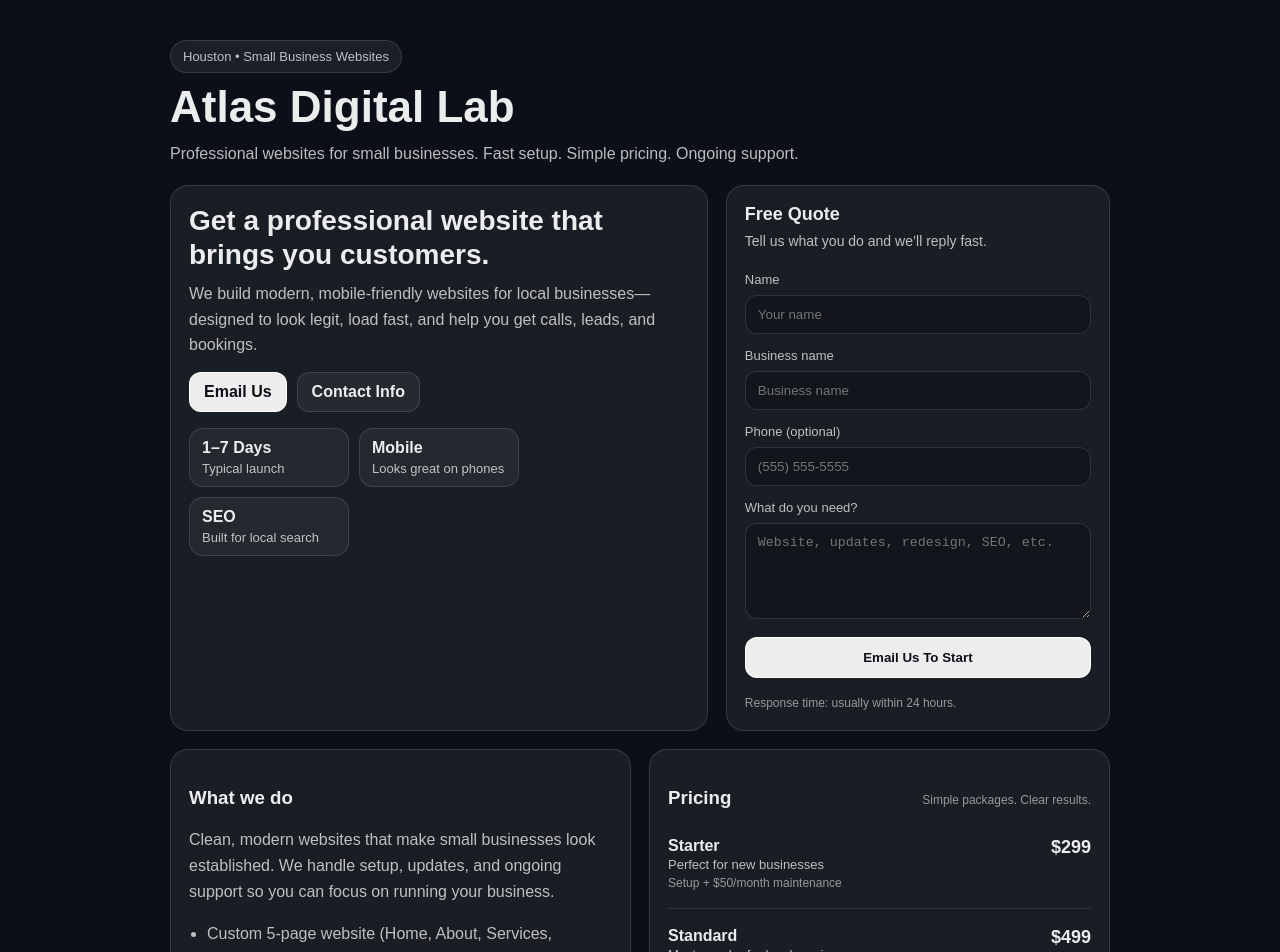
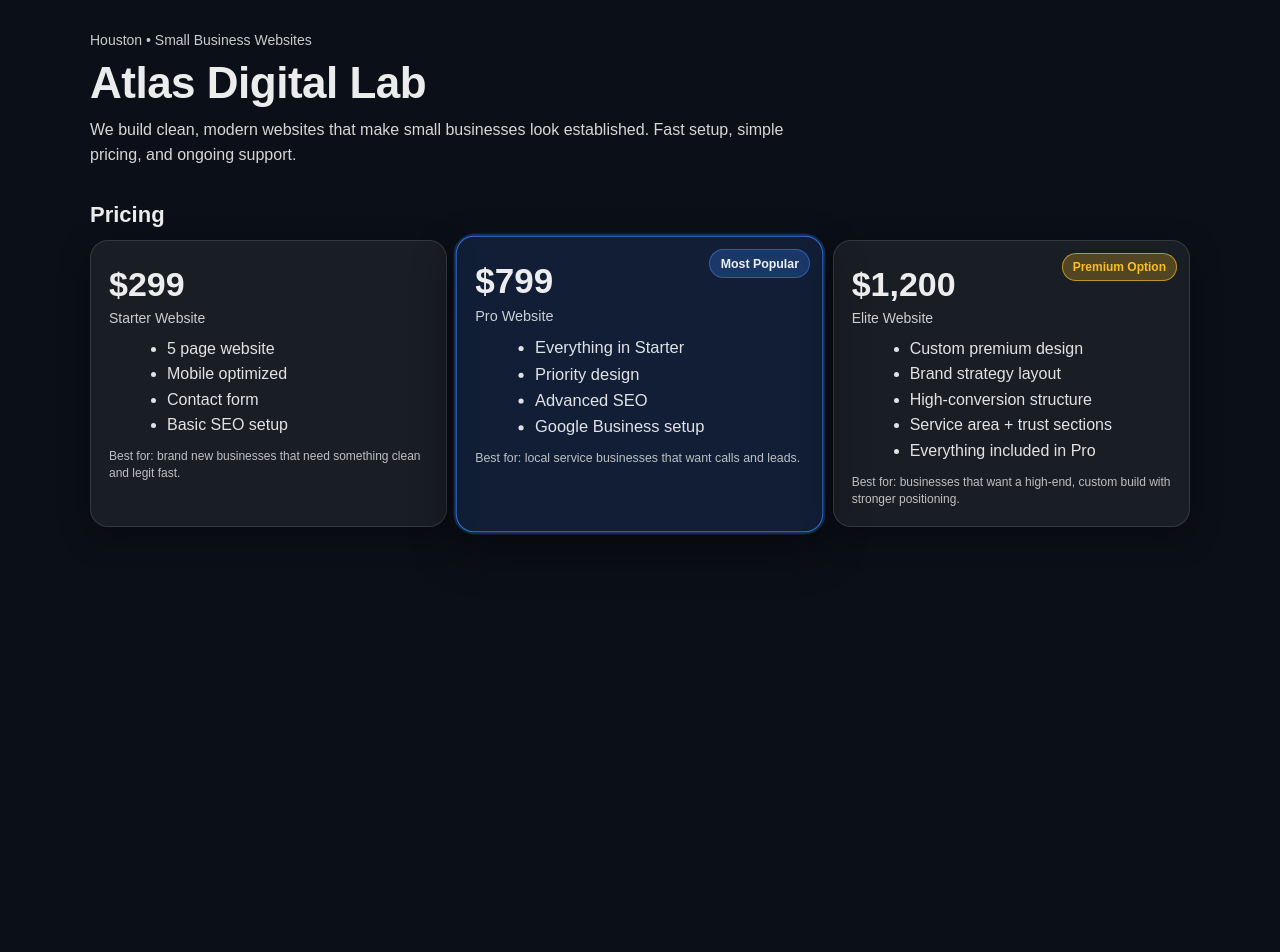
Before and after one commit to Paul4240/atlas-digital-lab, a Next.js app: page / in a window 1280 px wide. Shown: the top 952 px of the page. After the commit the page ends 800 px from the top, so only its background shows below. Built offline with nearby package versions, Linux system fonts and the light colour scheme.

Commit message:
Add Elite premium tier

```diff
--- a/app/page.tsx
+++ b/app/page.tsx
@@ -1,186 +1,226 @@
 "use client";
 
 export default function Home() {
+  const styles: { [key: string]: React.CSSProperties } = {
+    page: {
+      minHeight: "100vh",
+      background: "#0b0f17",
+      color: "rgba(255,255,255,0.92)",
+      fontFamily: "Arial, Helvetica, sans-serif",
+      padding: "32px 18px 60px",
+    },
+    container: {
+      maxWidth: "1100px",
+      margin: "0 auto",
+    },
+    topKicker: {
+      fontSize: "14px",
+      opacity: 0.85,
+      marginBottom: "10px",
+    },
+    h1: {
+      fontSize: "44px",
+      margin: "0 0 10px 0",
+      letterSpacing: "-0.5px",
+    },
+    sub: {
+      fontSize: "16px",
+      lineHeight: 1.55,
+      maxWidth: "720px",
+      opacity: 0.9,
+      marginBottom: "22px",
+    },
+    heroRow: {
+      display: "grid",
+      gridTemplateColumns: "1.1fr 0.9fr",
+      gap: "18px",
+      alignItems: "start",
+      marginTop: "18px",
+    },
+    card: {
+      background: "rgba(255,255,255,0.06)",
+      border: "1px solid rgba(255,255,255,0.12)",
+      borderRadius: "18px",
+      padding: "18px",
+      boxShadow: "0 10px 30px rgba(0,0,0,0.35)",
+    },
+    cardTitle: {
+      fontSize: "18px",
+      margin: "0 0 10px 0",
+    },
+    bullets: {
+      margin: "10px 0 0 18px",
+      lineHeight: 1.6,
+      opacity: 0.95,
+    },
+    buttonRow: {
+      display: "flex",
+      gap: "10px",
+      flexWrap: "wrap",
+      marginTop: "12px",
+    },
+    btn: {
+      display: "inline-block",
+      padding: "10px 14px",
+      borderRadius: "12px",
+      border: "1px solid rgba(255,255,255,0.18)",
+      background: "rgba(255,255,255,0.08)",
+      color: "rgba(255,255,255,0.92)",
+      textDecoration: "none",
+      fontWeight: 600,
+    },
+    btnPrimary: {
+      background: "rgba(59,130,246,0.28)",
+      border: "1px solid rgba(59,130,246,0.55)",
+    },
+    miniStats: {
+      display: "grid",
+      gridTemplateColumns: "repeat(3, 1fr)",
+      gap: "10px",
+      marginTop: "14px",
+    },
+    stat: {
+      background: "rgba(255,255,255,0.05)",
+      border: "1px solid rgba(255,255,255,0.10)",
+      borderRadius: "14px",
+      padding: "12px",
+      textAlign: "left" as const,
+    },
+    statTop: {
+      fontWeight: 800,
+      fontSize: "14px",
+      marginBottom: "4px",
+    },
+    statSub: {
+      fontSize: "12px",
+      opacity: 0.8,
+    },
+    sectionTitle: {
+      fontSize: "22px",
+      margin: "34px 0 12px 0",
+    },
+    pricingGrid: {
+      display: "grid",
+      gridTemplateColumns: "repeat(3, 1fr)",
+      gap: "14px",
+    },
+    priceCard: {
+      background: "rgba(255,255,255,0.06)",
+      border: "1px solid rgba(255,255,255,0.12)",
+      borderRadius: "18px",
+      padding: "18px",
+      boxShadow: "0 10px 30px rgba(0,0,0,0.35)",
+      position: "relative" as const,
+    },
+    highlight: {
+      border: "1px solid rgba(59,130,246,0.85)",
+      boxShadow:
+        "0 0 0 2px rgba(59,130,246,0.25), 0 18px 42px rgba(0,0,0,0.45)",
+      background: "rgba(59,130,246,0.14)",
+      transform: "scale(1.03)",
+    },
+    badge: {
+      position: "absolute" as const,
+      top: "12px",
+      right: "12px",
+      fontSize: "12px",
+      fontWeight: 800,
+      padding: "6px 10px",
+      borderRadius: "999px",
+      background: "rgba(59,130,246,0.25)",
+      border: "1px solid rgba(59,130,246,0.55)",
+    },
+    premiumBadge: {
+      position: "absolute" as const,
+      top: "12px",
+      right: "12px",
+      fontSize: "12px",
+      fontWeight: 800,
+      padding: "6px 10px",
+      borderRadius: "999px",
+      background: "rgba(251,191,36,0.25)",
+      border: "1px solid rgba(251,191,36,0.65)",
+      color: "#fbbf24",
+    },
+    price: {
+      fontSize: "34px",
+      fontWeight: 900,
+      margin: "6px 0 6px 0",
+    },
+    priceLabel: {
+      fontSize: "14px",
+      opacity: 0.85,
+      marginBottom: "10px",
+    },
+    fine: {
+      fontSize: "12px",
+      opacity: 0.78,
+      marginTop: "10px",
+      lineHeight: 1.45,
+    },
+  };
+
   return (
-    <main className="page">
-      <div className="container">
-        {/* Top */}
-        <header className="top">
-          <div className="pill">Houston • Small Business Websites</div>
+    <main style={styles.page}>
+      <div style={styles.container}>
+        <div style={styles.topKicker}>
+          Houston • Small Business Websites
+        </div>
+        <h1 style={styles.h1}>Atlas Digital Lab</h1>
+        <div style={styles.sub}>
+          We build clean, modern websites that make small businesses look
+          established. Fast setup, simple pricing, and ongoing support.
+        </div>
 
-          <h1 className="h1">Atlas Digital Lab</h1>
-          <p className="sub">
-            Professional websites for small businesses. Fast setup. Simple pricing. Ongoing
-            support.
-          </p>
-        </header>
+        <h2 style={styles.sectionTitle}>Pricing</h2>
 
-        {/* Hero */}
-        <section className="heroGrid">
-          <div className="card heroLeft">
-            <h2 className="heroTitle">Get a professional website that brings you customers.</h2>
-            <p className="heroText">
-              We build modern, mobile-friendly websites for local businesses—designed to look
-              legit, load fast, and help you get calls, leads, and bookings.
-            </p>
-
-            <div className="btnRow">
-              <a className="btnPrimary" href="mailto:hello@atlasdigitallab.com">
-                Email Us
-              </a>
-              <a className="btnGhost" href="#contact">
-                Contact Info
-              </a>
-            </div>
-
-            <div className="chipRow">
-              <div className="chip">
-                <div className="chipTitle">1–7 Days</div>
-                <div className="chipSub">Typical launch</div>
-              </div>
-
-              <div className="chip">
-                <div className="chipTitle">Mobile</div>
-                <div className="chipSub">Looks great on phones</div>
-              </div>
-
-              <div className="chip">
-                <div className="chipTitle">SEO</div>
-                <div className="chipSub">Built for local search</div>
-              </div>
+        <div style={styles.pricingGrid}>
+          <div style={styles.priceCard}>
+            <div style={styles.price}>$299</div>
+            <div style={styles.priceLabel}>Starter Website</div>
+            <ul style={styles.bullets}>
+              <li>5 page website</li>
+              <li>Mobile optimized</li>
+              <li>Contact form</li>
+              <li>Basic SEO setup</li>
+            </ul>
+            <div style={styles.fine}>
+              Best for: brand new businesses that need something clean and legit fast.
             </div>
           </div>
 
-          <div className="card heroRight">
-            <h3 className="formTitle">Free Quote</h3>
-            <p className="formSub">Tell us what you do and we’ll reply fast.</p>
-
-            {/* Simple “mailto” form (no backend needed) */}
-            <form
-              className="form"
-              onSubmit={(e) => {
-                e.preventDefault();
-                const form = e.currentTarget;
-                const fd = new FormData(form);
-
-                const name = (fd.get("name") || "").toString();
-                const business = (fd.get("business") || "").toString();
-                const phone = (fd.get("phone") || "").toString();
-                const message = (fd.get("message") || "").toString();
-
-                const subject = encodeURIComponent(`Quote Request — ${business || "New Lead"}`);
-                const body = encodeURIComponent(
-                  `Name: ${name}\nBusiness: ${business}\nPhone: ${phone}\n\nWhat they need:\n${message}`
-                );
-
-                window.location.href = `mailto:hello@atlasdigitallab.com?subject=${subject}&body=${body}`;
-              }}
-            >
-              <label className="label">Name</label>
-              <input className="input" name="name" placeholder="Your name" />
-
-              <label className="label">Business name</label>
-              <input className="input" name="business" placeholder="Business name" />
-
-              <label className="label">Phone (optional)</label>
-              <input className="input" name="phone" placeholder="(555) 555-5555" />
-
-              <label className="label">What do you need?</label>
-              <textarea
-                className="textarea"
-                name="message"
-                placeholder="Website, updates, redesign, SEO, etc."
-              />
-
-              <button className="btnWide" type="submit">
-                Email Us To Start
-              </button>
-
-              <p className="microText">Response time: usually within 24 hours.</p>
-            </form>
-          </div>
-        </section>
-
-        {/* Lower grid */}
-        <section className="lowerGrid">
-          <div className="card">
-            <h3>What we do</h3>
-            <p className="muted">
-              Clean, modern websites that make small businesses look established. We handle
-              setup, updates, and ongoing support so you can focus on running your business.
-            </p>
-
-            <ul className="list">
-              <li>Custom 5-page website (Home, About, Services, Gallery/Projects, Contact)</li>
-              <li>Mobile-first design + fast load speeds</li>
-              <li>Contact forms, call/email buttons, and lead capture</li>
-              <li>Basic local SEO setup (titles, descriptions, indexing)</li>
+          <div style={{ ...styles.priceCard, ...styles.highlight }}>
+            <div style={styles.badge}>Most Popular</div>
+            <div style={styles.price}>$799</div>
+            <div style={styles.priceLabel}>Pro Website</div>
+            <ul style={styles.bullets}>
+              <li>Everything in Starter</li>
+              <li>Priority design</li>
+              <li>Advanced SEO</li>
+              <li>Google Business setup</li>
             </ul>
+            <div style={styles.fine}>
+              Best for: local service businesses that want calls and leads.
+            </div>
           </div>
 
-          <div className="card">
-            <div className="pricingHeader">
-              <h3>Pricing</h3>
-              <div className="pricingNote">Simple packages. Clear results.</div>
+          {/* ELITE WITH PREMIUM BADGE */}
+          <div style={styles.priceCard}>
+            <div style={styles.premiumBadge}>Premium Option</div>
+            <div style={styles.price}>$1,200</div>
+            <div style={styles.priceLabel}>Elite Website</div>
+            <ul style={styles.bullets}>
+              <li>Custom premium design</li>
+              <li>Brand strategy layout</li>
+              <li>High-conversion structure</li>
+              <li>Service area + trust sections</li>
+              <li>Everything included in Pro</li>
+            </ul>
+            <div style={styles.fine}>
+              Best for: businesses that want a high-end, custom build with stronger positioning.
             </div>
-
-            <div className="pricingItem">
-              <div>
-                <div className="pricingName">Starter</div>
-                <div className="pricingDesc">Perfect for new businesses</div>
-                <div className="pricingSub">Setup + $50/month maintenance</div>
-              </div>
-              <div className="pricingPrice">$299</div>
-            </div>
-
-            <div className="divider" />
-
-            <div className="pricingItem">
-              <div>
-                <div className="pricingName">Standard</div>
-                <div className="pricingDesc">Most popular for local services</div>
-                <div className="pricingSub">Setup + $75/month maintenance</div>
-              </div>
-              <div className="pricingPrice">$499</div>
-            </div>
-
-            <div className="divider" />
-
-            <div className="pricingItem">
-              <div>
-                <div className="pricingName">Pro</div>
-                <div className="pricingDesc">Best for higher competition</div>
-                <div className="pricingSub">Setup + $99/month maintenance</div>
-              </div>
-              <div className="pricingPrice">$799</div>
-            </div>
-
-
           </div>
-
-          <section id="contact" className="contactCard">
-            <h3>Contact</h3>
-
-            <p>
-              Email us anytime:
-              <a href="mailto:hello@atlasdigitallab.com">hello@atlasdigitallab.com</a>
-            </p>
-
-            <p>
-              Phone:
-              <a href="tel:8327050313">(832) 705-0313</a>
-            </p>
-
-            <p className="microText">Response time: usually within 24 hours.</p>
-          </section>
-        </section>
-
-        {/* Footer */}
-        <footer className="footer">
-          <div className="footerRow">
-            <span>© {new Date().getFullYear()} Atlas Digital Lab. All rights reserved.</span>
-          </div>
-        </footer>
+        </div>
       </div>
     </main>
   );
```
Also changed, not shown: app/demo/roofing/page.tsx (added, +34 -0 lines).
